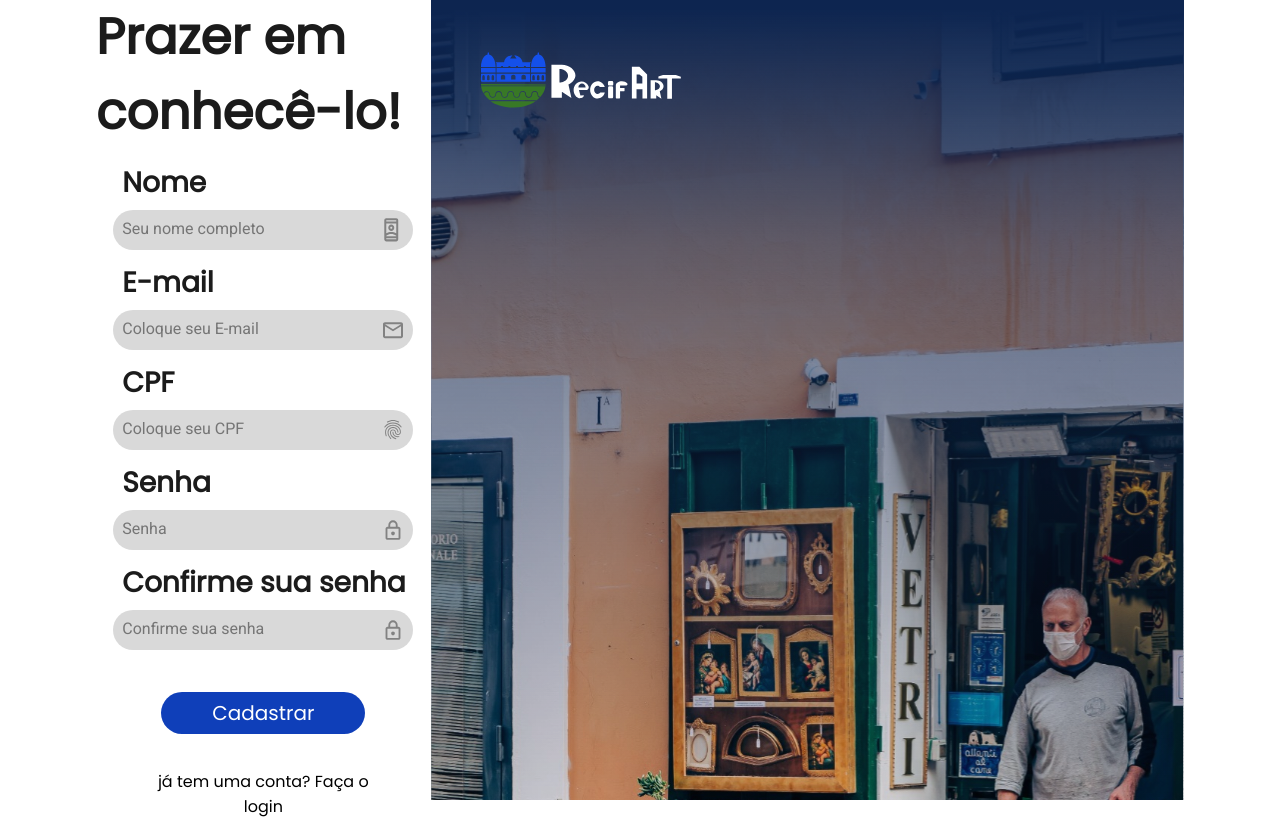
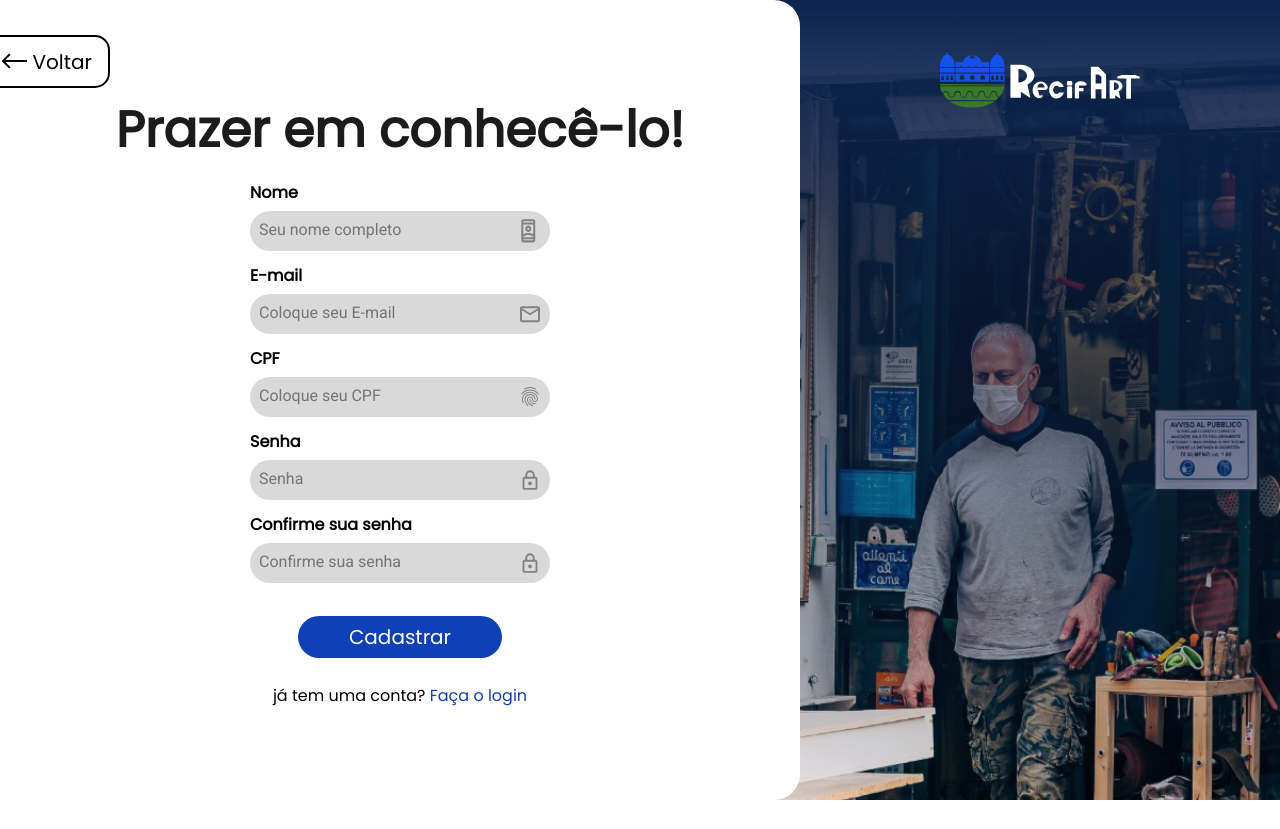
Before and after one commit to Victor87dev/Projeto-recifArt, a React (Vite) app in the folder Projeto-recifArt/: page /cadastro_artesao in a window 1280 px wide. After the commit the page ends 800 px from the top, so only its background shows below. Built offline with nearby package versions, Linux system fonts and the light colour scheme.

Commit message:
feat/style: finalizado so faltando responsividade/ajeitar incone logado

```diff
--- a/Projeto-recifArt/src/pages/Cadastro/Cadastro.css
+++ b/Projeto-recifArt/src/pages/Cadastro/Cadastro.css
@@ -5,11 +5,27 @@
 }
 /*--secondary-font*/
 /* --primary-font */
-.container{
+.container-cadastro{
     display: flex;
+    width: 100vw;
+    height: 100vh;
+    display: flex;
+    background: linear-gradient(0deg, rgba(109, 114, 128, 0.00) -8.39%, rgba(13, 37, 80, 0.62) 69.37%, #0D2550 98.93%), url(../../assets/img/fundo-cadastro.svg) no-repeat;
+    background-size: cover;
 }
+.ladoEsquerdo{
 
-h1{
+    width: 100%;
+}
+form{
+
+    background-color: white;
+    width: 100%;
+    border-radius: 0px 26px 26px 0px;
+    height: 100%;
+
+}
+.ladoEsquerdo h1{
 
     color: var(--BW-S80, #1B1B1B);
 
@@ -22,9 +38,7 @@ line-height: normal;
 
 .ladoEsquerdo p{
    margin-left: 3%;
-    color: var(--BW-S80, #1B1B1B);
     font-family: var(--primary-font);
-font-size: 28px;
 font-style: normal;
 font-weight: 600;
 line-height: normal;
@@ -100,7 +114,7 @@ line-height: normal;
 
 }
 .parteinferiorCad {
-    margin: 5% 0 0 0;
+    margin: 1% 0 0 0;
     display: flex;
     flex-direction: column;
 
@@ -135,8 +149,18 @@ box-shadow: 1.32px 5.40px 5.40px 0px rgba(0, 0, 0, 0.25);
     background: #0C2F94;
 }
 .jatemconta{
-    margin: 4%;
+
     text-align: center;
+    text-decoration: none;
+}
+.jatemconta:hover{
+
+   color: #5d8bff;
+}
+
+.jatemconta span:hover{
+
+    color: #5d8bff;
 }
 
 .form-align{
@@ -145,18 +169,55 @@ box-shadow: 1.32px 5.40px 5.40px 0px rgba(0, 0, 0, 0.25);
     align-items: center;
 }
 
-label p{
+.name-cad p,.email-cad p,.cpf-cad p,.password-cad p,.ConfirmPassword-cad p{
  margin: 4% 0 2% 0 ;
 }
 .img-cad img{
     width: 200px;
     height: 60px;
     margin: 50px;
+    text-align: center;
+
+}
+
+form .ladoEsquerdo{
+    width: 100%;
+    background-color: white;
 }
 .ladoDireito{
-    width: 100vw;
-    height: 100vh;
+    width: 60%;
+}
+.img-cad{
+
     display: flex;
-    background: linear-gradient(0deg, rgba(109, 114, 128, 0.00) -8.39%, rgba(13, 37, 80, 0.62) 69.37%, #0D2550 98.93%), url(../../assets/img/fundo-cadastro.svg) no-repeat;
-    background-size: cover;
+    justify-content: center;
 }
+
+.ladoEsquerdo > a button{
+
+    width: 125px;
+    height: 53px;
+    border-radius: 15px;
+    border: 2px solid #000;
+    font-family: var(--primary-font);
+    font-size: 20px;
+    background: rgba(255, 255, 255, 0.00);
+    margin: 25px;
+    cursor: pointer;
+    position: absolute;
+    top: 10px;
+    right: 68%;
+    transform: translateX(-220%);
+}
+
+.parteinferiorCad p{
+  margin: 0;
+    font-weight: 400;
+}
+.login-area {
+    color: var(--B-S80, #0F3FB9);
+  text-decoration: none;
+}
+.login-area:hover {
+    color: var(--B-S80, #7e9ff1);
+}
--- a/Projeto-recifArt/src/pages/Cadastro/cadastro_artesao.jsx
+++ b/Projeto-recifArt/src/pages/Cadastro/cadastro_artesao.jsx
@@ -7,7 +7,7 @@ import { useNavigate } from 'react-router-dom';
 
 
 function Cadastro() {
-
+  const navigate = useNavigate();
   const handleclickRegister=(values) => {
 
     Axios.post('http://localhost:3002/register/artesao', {
@@ -24,7 +24,7 @@ function Cadastro() {
 
         if (response.data.msg === 'Cadastrado com sucesso') {
         alert('Cadastro realizado com sucesso!');
-        navigate('/login_usuario');
+        navigate('/login_artesao');
       } else if (response.data.msg === 'Email já está em uso') {
         alert('Email já está em uso. Tente outro.');
       } else {
@@ -67,15 +67,21 @@ function Cadastro() {
 
 
 
-    <div className="container" >
+    <div className="container-cadastro" >
 
+       <div className="ladoEsquerdo">
+
+        <a href="/escolhacad"> <button><svg xmlns="http://www.w3.org/2000/svg" width="25" height="16" viewBox="0 0 25 16" fill="none">
+                    <path d="M0.292892 7.29289C-0.0976315 7.68342 -0.0976315 8.31658 0.292892 8.70711L6.65685 15.0711C7.04738 15.4616 7.68054 15.4616 8.07107 15.0711C8.46159 14.6805 8.46159 14.0474 8.07107 13.6569L2.41421 8L8.07107 2.34315C8.46159 1.95262 8.46159 1.31946 8.07107 0.928932C7.68054 0.538408 7.04738 0.538408 6.65685 0.928932L0.292892 7.29289ZM25 7L1 7V9L25 9V7Z" fill="black" />
+                </svg> Voltar</button></a>
 
        <Formik initialValues={{}}
          onSubmit={handleclickRegister}
          validationSchema={validationRegister}
 
          >
-        <Form className='ladoEsquerdo' >
+        <Form  >
+
 
    <h1>Prazer em conhecê-lo!</h1>
 
@@ -170,11 +176,12 @@ function Cadastro() {
 <button className='button' type='submit' src='#'>
  Cadastrar
 </button>
- <a className='jatemconta'>já tem uma conta?<span> Faça o login</span></a>
+<p>já tem uma conta?<a href="login_artesao" className='login-area'> Faça o login</a></p>
 </div>
         </Form>
  </Formik>
 
+    </div>
 
 <div className="ladoDireito">
 
--- a/Projeto-recifArt/src/pages/Cadastro/cadastro_empresa.jsx
+++ b/Projeto-recifArt/src/pages/Cadastro/cadastro_empresa.jsx
@@ -8,7 +8,7 @@ import { useNavigate } from 'react-router-dom';
 
 
 function Cadastro() {
-
+  const navigate = useNavigate();
   const handleclickRegister=(values) => {
 
     Axios.post('http://localhost:3002/register/empresa', {
@@ -24,7 +24,7 @@ function Cadastro() {
 
       if (response.data.msg === 'Cadastrado com sucesso') {
         alert('Cadastro realizado com sucesso!');
-        navigate('/login_usuario');
+        navigate('/login_empresa');
       } else if (response.data.msg === 'Email já está em uso') {
         alert('Email já está em uso. Tente outro.');
       } else {
@@ -66,16 +66,21 @@ function Cadastro() {
 
 
 
+    <div className="container-cadastro" >
 
-    <div className="container" >
+       <div className="ladoEsquerdo">
 
+        <a href="/escolhacad"> <button><svg xmlns="http://www.w3.org/2000/svg" width="25" height="16" viewBox="0 0 25 16" fill="none">
+                    <path d="M0.292892 7.29289C-0.0976315 7.68342 -0.0976315 8.31658 0.292892 8.70711L6.65685 15.0711C7.04738 15.4616 7.68054 15.4616 8.07107 15.0711C8.46159 14.6805 8.46159 14.0474 8.07107 13.6569L2.41421 8L8.07107 2.34315C8.46159 1.95262 8.46159 1.31946 8.07107 0.928932C7.68054 0.538408 7.04738 0.538408 6.65685 0.928932L0.292892 7.29289ZM25 7L1 7V9L25 9V7Z" fill="black" />
+                </svg> Voltar</button></a>
 
        <Formik initialValues={{}}
          onSubmit={handleclickRegister}
          validationSchema={validationRegister}
 
          >
-        <Form className='ladoEsquerdo' >
+        <Form  >
+
 
    <h1>Prazer em conhecê-lo!</h1>
 
@@ -170,11 +175,12 @@ function Cadastro() {
 <button className='button' type='submit' src='#'>
  Cadastrar
 </button>
- <a className='jatemconta'>já tem uma conta?<span> Faça o login</span></a>
+<p>já tem uma conta?<a href="login_empresa" className='login-area'> Faça o login</a></p>
 </div>
         </Form>
  </Formik>
 
+    </div>
 
 <div className="ladoDireito">
 
@@ -192,4 +198,5 @@ function Cadastro() {
 
 
 
+
 export default Cadastro;
--- a/Projeto-recifArt/src/pages/Cadastro/cadastro_usuario.jsx
+++ b/Projeto-recifArt/src/pages/Cadastro/cadastro_usuario.jsx
@@ -67,15 +67,21 @@ function Cadastro() {
 
 
 
-    <div className="container" >
+    <div className="container-cadastro" >
 
+       <div className="ladoEsquerdo">
+
+        <a href="/escolhacad"> <button><svg xmlns="http://www.w3.org/2000/svg" width="25" height="16" viewBox="0 0 25 16" fill="none">
+                    <path d="M0.292892 7.29289C-0.0976315 7.68342 -0.0976315 8.31658 0.292892 8.70711L6.65685 15.0711C7.04738 15.4616 7.68054 15.4616 8.07107 15.0711C8.46159 14.6805 8.46159 14.0474 8.07107 13.6569L2.41421 8L8.07107 2.34315C8.46159 1.95262 8.46159 1.31946 8.07107 0.928932C7.68054 0.538408 7.04738 0.538408 6.65685 0.928932L0.292892 7.29289ZM25 7L1 7V9L25 9V7Z" fill="black" />
+                </svg> Voltar</button></a>
 
        <Formik initialValues={{}}
          onSubmit={handleclickRegister}
          validationSchema={validationRegister}
 
          >
-        <Form className='ladoEsquerdo' >
+        <Form  >
+
 
    <h1>Prazer em conhecê-lo!</h1>
 
@@ -170,11 +176,12 @@ function Cadastro() {
 <button className='button' type='submit' src='#'>
  Cadastrar
 </button>
- <a className='jatemconta'>já tem uma conta?<span> Faça o login</span></a>
+<p>já tem uma conta?<a href="login_usuario" className='login-area'> Faça o login</a></p>
 </div>
         </Form>
  </Formik>
 
+    </div>
 
 <div className="ladoDireito">
 
--- a/Projeto-recifArt/src/routes/routes.jsx
+++ b/Projeto-recifArt/src/routes/routes.jsx
@@ -14,11 +14,9 @@ import LoginEmp from "../pages/login/login_empresa";
 import CadastroEmp from "../pages/Cadastro/cadastro_empresa";
 import LoginArt from "../pages/login/login_artesao";
 import CadastroArt from "../pages/Cadastro/cadastro_artesao";
-
-
-
 import Pagamento from "../pages/Pagamento/Pagamento";
 import Materiais from "../pages/Materiais/Materiais";
+
 const AppRoutes = () => {
     return(
         <Routes>
```
Also changed, not shown: Projeto-recifArt/src/assets/img/fundo-cadastro.svg.
